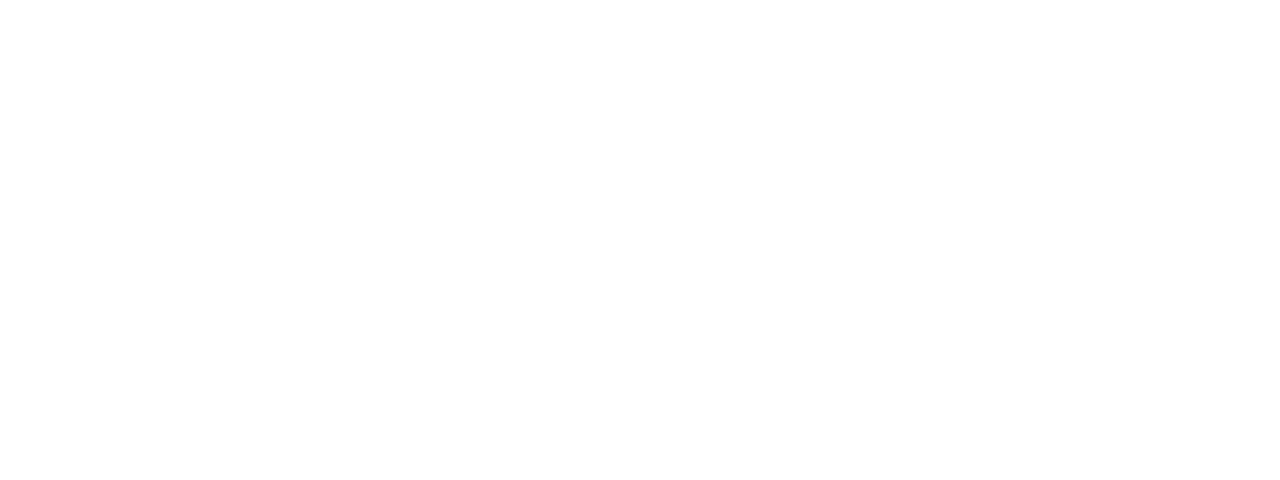
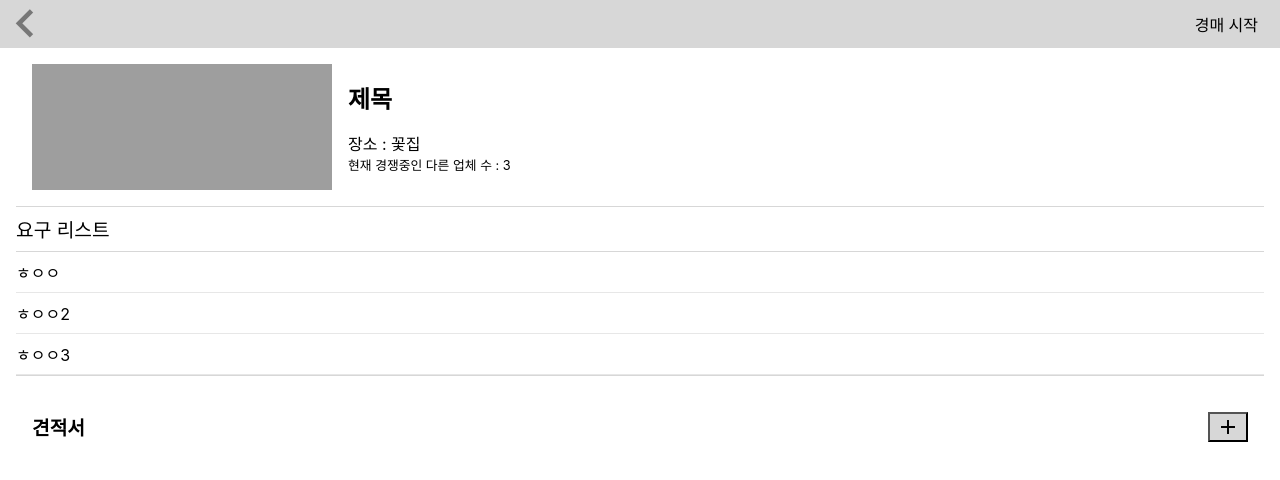
Before and after one commit to aerain/gongdae, a React (Create React App) app: page /company/request/1 in a window 1280 px wide. Shown: the top 480 px of the page. Built offline with nearby package versions, Linux system fonts and the light colour scheme.

Commit message:
company reverse request

```diff
--- a/src/main/resources/static/service-worker.js
+++ b/src/main/resources/static/service-worker.js
@@ -14,7 +14,7 @@
 importScripts("https://storage.googleapis.com/workbox-cdn/releases/4.3.1/workbox-sw.js");
 
 importScripts(
-  "/precache-manifest.2eb84e77a082538ea79370889713e7d3.js"
+  "/precache-manifest.36cf9c29539bf4fc6f5251c197211b7b.js"
 );
 
 self.addEventListener('message', (event) => {
--- /dev/null
+++ b/src/react/css/CompanyReverseRequest.css
@@ -0,0 +1,88 @@
+.company-reverse-request > .request-detail > .request-info {
+    display: flex;
+    flex-direction: row;
+    margin: 16px;
+}
+
+.company-reverse-request > .request-detail > .request-info > .request-img {
+    flex: 0 0 300px;
+    -webkit-background-size: cover;
+    background-size: cover;
+    background-position: 50% 50%;
+}
+
+.company-reverse-request > .request-detail > .request-info > .request-con {
+    flex: 1;
+    display: flex;
+    flex-direction: column;
+    margin: 0 16px;
+    padding: 16px 0;
+}
+.company-reverse-request > .request-detail > .request-info > .request-con > .title {
+    font-size: 1.5rem;
+    font-weight: bold;
+    margin-bottom: 16px;
+}
+
+.company-reverse-request > .request-detail > .request-info > .request-con > .place {
+    font-size: 1rem;
+}
+.company-reverse-request > .request-detail > .request-info > .request-con > .company-size {
+    font-size: 0.8rem;
+}
+
+.company-reverse-request .request-detail-list {
+    border-top: 1px solid #d7d7d7;
+    border-bottom: 1px solid #d7d7d7;
+    margin: 16px 0;
+}
+.company-reverse-request > .request-detail > .request-detail-list >.title {
+    font-size: 1.2rem;
+    padding: 8px 0;
+    border-bottom: 1px solid #d7d7d7;
+}
+
+.company-reverse-request .request-detail-list > .detail-row  {
+    padding: 8px 0;
+    border-bottom: 0.5px solid #e7e7e7;
+}
+.company-reverse-request .reverse-content > .reverse-content-header {
+    display: flex;
+    justify-content: space-between;
+    align-items: center;
+    margin: 16px 0;
+    padding: 4px 16px;
+}
+.company-reverse-request .reverse-content > .reverse-content-header > .title {
+    font-size: 1.2rem;
+    font-weight: bold;
+}
+.company-reverse-request .reverse-content > .reverse-content-header >.add-list {
+    outline: 0;
+    background-color: #d7d7d7;
+}
+.company-reverse-request .estimate-row {
+    display: flex;
+    flex-direction: column;
+    overflow: hidden;
+    border-radius: 12px;
+    background-color: #ffffff;
+    -webkit-box-shadow: 0 2px 16px #d7d7d7;
+    -moz-box-shadow: 0 2px 16px #d7d7d7;
+    box-shadow: 0 2px 16px #d7d7d7;
+    border: 0.5px solid #e7e7e7;
+    padding: 16px;
+    margin: 8px 0;
+}
+.company-reverse-request .estimate-row > label {
+    font-size: 1rem;
+    font-weight: bold;
+    margin-bottom: 4px;
+}
+
+.company-reverse-request .estimate-row > input {
+    font-size: 1rem;
+    padding: 8px 0;
+    border-bottom: 1px solid #e7e7e7;
+    margin-bottom: 16px;
+}
--- a/src/react/src/App.js
+++ b/src/react/src/App.js
@@ -5,7 +5,7 @@
 import { Login } from './components/login';
 import Main from "./components/Main";
 import { SignUp } from "./components/signup";
-import {CompanyForSale, CompanyRequest} from "./components/company";
+import {CompanyForSale, CompanyRequest, CompanyReverseRequest, CompanyReverseList, CompanyReverseDetail } from "./components/company";
 
 function App() {
   return (
@@ -20,7 +20,9 @@
                     <Route path="/user/reverse/:id" component={ReverseRequest} />
                 <Route exact path="/company" component={CompanyForSale} />
                     <Route path="/company/list/:id" component={CompanyRequest} />
-
+                    <Route path="/company/request/:id" component={CompanyReverseRequest} />
+                    <Route exact path="/company/reverse" component={CompanyReverseList}/>
+                        <Route path="/company/reverse/:id" component={CompanyReverseDetail}/>
           </Switch>
       </BrowserRouter>
   );
--- a/src/react/src/components/company/CompanyRequest.js
+++ b/src/react/src/components/company/CompanyRequest.js
@@ -1,4 +1,5 @@
 import React, { Component } from 'react';
+import { Link } from 'react-router-dom';
 import Header from "../Header";
 import '../../../css/CompanyRequest.css';
 
@@ -13,27 +14,19 @@
         this.getData();
     }
 
-    requestReverseToServer = async () => {
-
-    }
     getData = async () => {
-
-        this.setState({item: {
-                id  : 1,
-                imgUrl: "//117.17.102.226:8080/images/47378736_1881896865241147_2732212856593317888_n.jpg",
-                title: '안녕하세욘',
-                place: '반가워욘',
-                requestDetailList: [{
-                    description: "잘있어욘",
-                    id:1
-                }],
-                companySize: 0
-
-        }})
+        const {id} = this.props.match.params;
+        const uri = `/api/request/${id}`;
+        try {
+            const item = await (await fetch(uri)).json();
+            this.setState({item});
+        } catch (err) {
+            console.error(err);
+        }
     }
     _renderReverseButton = () => (
         <div className="request-header-right-element">
-            <button onClick={this.requestReverseToServer}>경매 제시</button>
+            <Link to={`/company/request/${this.props.match.params.id}`}>경매 제시</Link>
         </div>
     )
 
@@ -64,7 +57,7 @@
             </div>
         )
     }
-
+    goBack = () => this.props.history.goBack();
     render() {
         return(
             <div className="content company-request">
--- /dev/null
+++ b/src/react/src/components/company/CompanyReverseDetail.js
@@ -0,0 +1,9 @@
+import React, { Component } from 'react';
+
+export default class CompanyReverseDetail extends Component {
+    render() {
+        return (
+            <div>companyReverseDetail</div>
+        )
+    }
+}
--- /dev/null
+++ b/src/react/src/components/company/CompanyReverseList.js
@@ -0,0 +1,9 @@
+import React, { Component } from 'react';
+
+export default class CompanyReverseList extends Component {
+    render() {
+        return (
+            <div>companyReverseList</div>
+        )
+    }
+}
--- /dev/null
+++ b/src/react/src/components/company/CompanyReverseRequest.js
@@ -0,0 +1,133 @@
+import React, { Component } from 'react';
+import Header from "../Header";
+import '../../../css/CompanyReverseRequest.css'
+import {Link} from "react-router-dom";
+
+export default class CompanyReverseRequest extends Component {
+    constructor(props) {
+        super(props);
+        this.state = {
+            item: {
+                title: '제목',
+                imgUrl: '//localhost:8080/images/47378736_1881896865241147_2732212856593317888_n.jpg',
+                companySize: 3,
+                place: '꽃집',
+                requestDetailList: [
+                    {
+                        "description": "ㅎㅇㅇ",
+                        "id": 1,
+                    },
+                    {
+                        "description": "ㅎㅇㅇ2",
+                        "id": 2,
+                    },
+                    {
+                        "description": "ㅎㅇㅇ3",
+                        "id": 3
+                    },
+                ]
+            },
+            estimateList: []
+        }
+
+    }
+    componentDidMount = async () => {
+        // this.getItem();
+    }
+
+    getItem = async () => {
+        const {id} = this.props.match.params;
+        const uri = `/api/request/${id}`;
+        try {
+            const item = await (await fetch(uri)).json();
+            this.setState({item});
+        } catch (err) {
+            console.error(err);
+        }
+    }
+
+    _renderRequestInfo = item => (
+        <div className="request-detail">
+            <div className="request-info">
+                <div className="request-img" style={{backgroundImage: `url(${item.imgUrl}`}}/>
+                <div className="request-con">
+                    <span className="title">{item.title}</span>
+                    <span className="place">장소 : {item.place} </span>
+                    <span className="company-size">현재 경쟁중인 다른 업체 수 : {item.companySize} </span>
+                </div>
+            </div>
+            <div className="request-detail-list">
+                <div className="title">요구 리스트</div>
+                {this.state.item.requestDetailList.map(this._renderRequestDetailItem)}
+            </div>
+        </div>
+
+    )
+    _renderRequestDetailItem = (item, index) => (
+        <div className="detail-row" key={index}>{item.description}</div>
+    )
+
+    _renderReverseButton = () => (
+        <div className="request-header-right-element">
+            <button onClick={() => alert("hi")}>경매 시작</button>
+        </div>
+    )
+    render() {
+        return (
+            <div className="content company-reverse-request">
+                <Header
+                    icon="arrow_back_ios"
+                    onClick={this.goBack}
+                    rightElement={this._renderReverseButton}
+                />
+                {this._renderRequestInfo(this.state.item)}
+                <div className="reverse-content">
+                    <div className="reverse-content-header">
+                        <span className="title">견적서</span>
+                        <button
+                            className="material-icons add-list"
+                            onClick={this.addReverseList}
+                        >add</button>
+                    </div>
+                    {this.state.estimateList.map(this._renderReverseEstimateItem)}
+                </div>
+            </div>
+
+        )
+    }
+
+    addReverseList = () => this.setState(state => {
+        state.estimateList.push({
+            name: "",
+            price: 0,
+            redirectUri: "",
+        });
+        return state;
+    });
+
+
+    _renderReverseEstimateItem = (item, index) => (
+        <div className="estimate-row" key={index}>
+            <label htmlFor="product-name">상품명</label>
+            <input type="text" id="product-name" onChange={e => this.changeProductName(e.currentTarget.value, index)}/>
+            <label htmlFor="product-price">상품 가격</label>
+            <input type="number" id="product-price" onChange={e => this.changeProductPrice(e.currentTarget.value, index)}/>
+            <label htmlFor="product-uri">상품 참고 주소</label>
+            <input type="text" id="product-uri" onChange={e => this.changeProductUri(e.currentTarget.value, index)}/>
+        </div>
+    )
+    changeProductName = (name, index) => this.setState(({estimateList}) => {
+        estimateList[index].name = name;
+        return {estimateList}
+    })
+    changeProductPrice = (price, index) => this.setState(({estimateList}) => {
+        estimateList[index].price = parseInt(price);
+        return {estimateList}
+    })
+    changeProductUri = (redirectUri, index) => this.setState(({estimateList}) => {
+        estimateList[index].redirectUri = redirectUri;
+        return {estimateList}
+    })
+    goBack = () => this.props.history.goBack();
+
+}
--- a/src/react/src/components/company/index.js
+++ b/src/react/src/components/company/index.js
@@ -1,3 +1,6 @@
 import CompanyForSale from './CompanyForSale';
 import CompanyRequest from './CompanyRequest';
-export { CompanyForSale, CompanyRequest };
+import CompanyReverseRequest from './CompanyReverseRequest';
+import CompanyReverseList from './CompanyReverseList';
+import CompanyReverseDetail from './CompanyReverseDetail';
+export {CompanyForSale, CompanyRequest, CompanyReverseRequest, CompanyReverseList, CompanyReverseDetail };
```
Also changed, not shown: src/main/resources/templates/index.html (+1 -1 lines), src/react/src/components/home/RequestDetail.js (+3 -14 lines), src/main/resources/static/asset-manifest.json, 1 other file (tests, documents, lock files or other folders).
